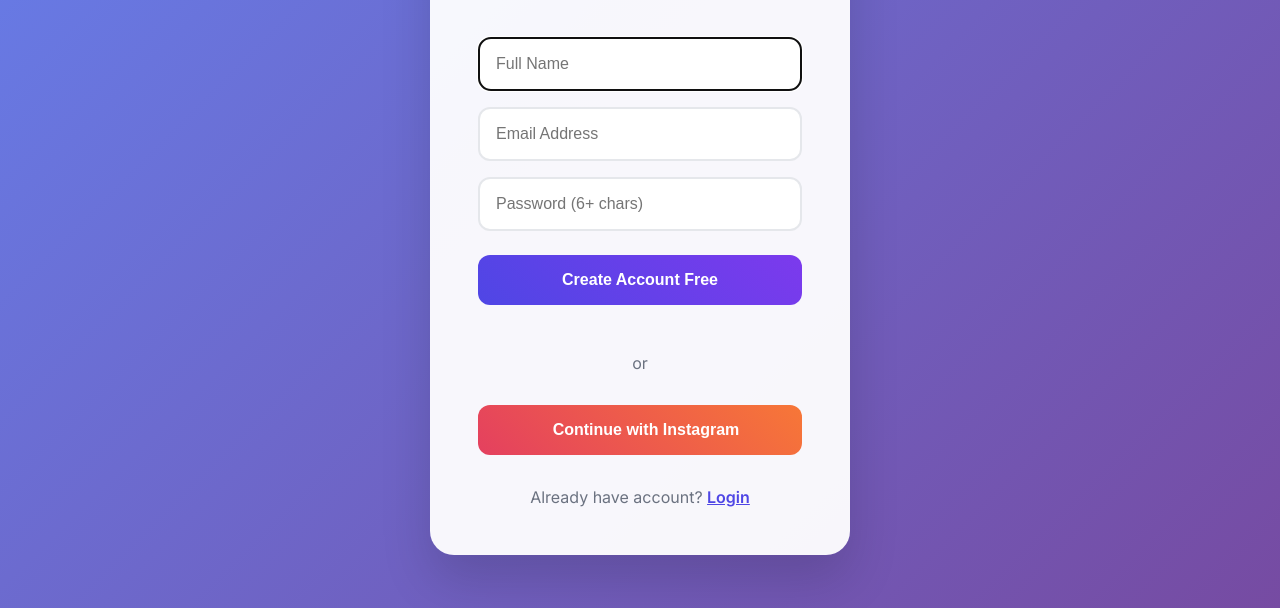
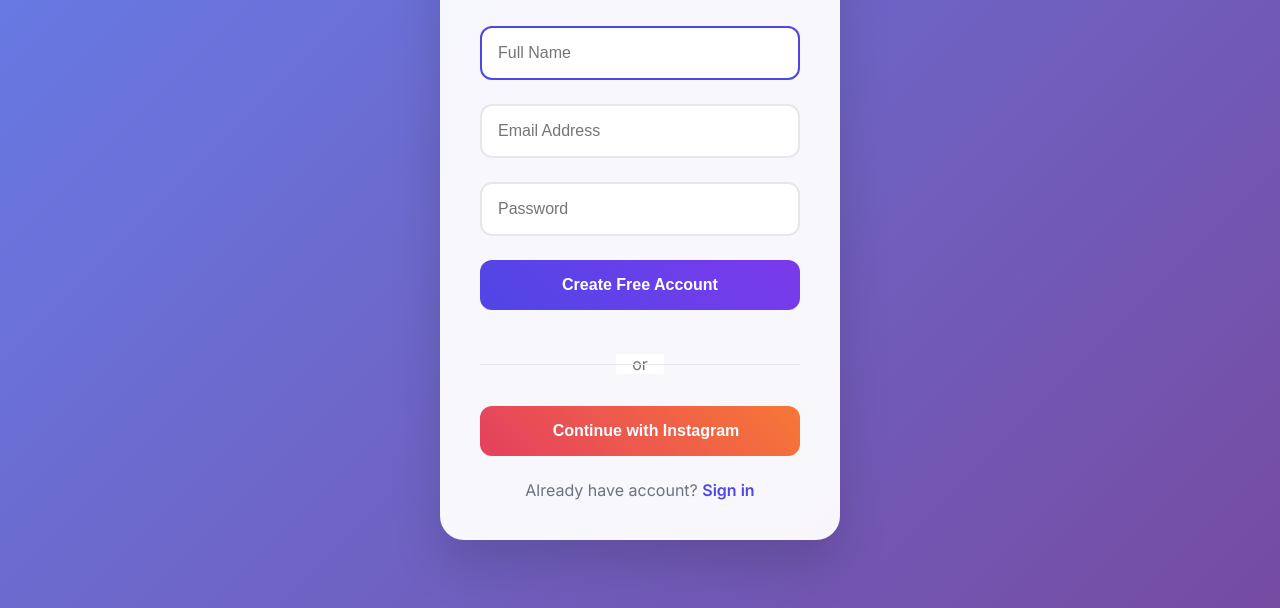
Before and after one commit to ap9165041-pixel/fine, a website: page public/auth.html in a window 1280 px wide. Shown: the part 192-800 px from the top of the page. Drawn offline with Linux system fonts and the light colour scheme.

Commit message:
Update auth.html

```diff
--- a/public/auth.html
+++ b/public/auth.html
@@ -2,107 +2,199 @@
 <html>
 <head>
   <title>Sign Up - InstaRocket</title>
-  <link rel="stylesheet" href="css/style.css">
   <link href="https://fonts.googleapis.com/css2?family=Inter:wght@400;500;600&display=swap" rel="stylesheet">
+  <style>
+    * { box-sizing: border-box; margin: 0; padding: 0; }
+    body {
+      font-family: 'Inter', sans-serif;
+      background: linear-gradient(135deg, #667eea 0%, #764ba2 100%);
+      min-height: 100vh;
+      display: flex;
+      align-items: center;
+      justify-content: center;
+      padding: 20px;
+    }
+    .auth-card {
+      background: rgba(255,255,255,0.95);
+      padding: 2.5rem;
+      border-radius: 24px;
+      width: 100%;
+      max-width: 400px;
+      box-shadow: 0 25px 50px rgba(0,0,0,0.15);
+    }
+    .logo {
+      text-align: center;
+      margin-bottom: 2rem;
+    }
+    .logo h2 {
+      color: #1f2937;
+      font-size: 2rem;
+      font-weight: 800;
+      margin-bottom: 0.5rem;
+    }
+    .logo p {
+      color: #6b7280;
+      font-size: 0.95rem;
+    }
+    input {
+      width: 100%;
+      padding: 16px;
+      margin: 12px 0;
+      border: 2px solid #e5e7eb;
+      border-radius: 12px;
+      font-size: 16px;
+      transition: border-color 0.3s;
+    }
+    input:focus {
+      outline: none;
+      border-color: #4F46E5;
+    }
+    button {
+      width: 100%;
+      padding: 16px;
+      border: none;
+      border-radius: 12px;
+      font-size: 16px;
+      font-weight: 600;
+      cursor: pointer;
+      margin: 12px 0;
+      transition: all 0.3s;
+    }
+    .btn-primary {
+      background: linear-gradient(45deg, #4F46E5, #7C3AED);
+      color: white;
+    }
+    .btn-primary:hover {
+      transform: translateY(-2px);
+      box-shadow: 0 10px 25px rgba(79,70,229,0.4);
+    }
+    .btn-instagram {
+      background: linear-gradient(45deg, #E4405F, #F77737);
+      color: white;
+      display: flex;
+      align-items: center;
+      justify-content: center;
+      gap: 12px;
+    }
+    .divider {
+      text-align: center;
+      margin: 2rem 0;
+      color: #6b7280;
+      position: relative;
+    }
+    .divider::before {
+      content: '';
+      position: absolute;
+      top: 50%;
+      left: 0;
+      right: 0;
+      height: 1px;
+      background: #e5e7eb;
+    }
+    .divider span {
+      background: rgba(255,255,255,0.95);
+      padding: 0 1rem;
+    }
+    .login-link {
+      text-align: center;
+      color: #6b7280;
+      margin-top: 1.5rem;
+    }
+    .login-link a {
+      color: #4F46E5;
+      font-weight: 600;
+      text-decoration: none;
+    }
+  </style>
 </head>
-<body style="background: linear-gradient(135deg,#667eea 0%,#764ba2 100%); display:flex; align-items:center; justify-content:center; min-height:100vh; font-family:Inter;">
-
-  <div style="background:rgba(255,255,255,0.95); padding:3rem; border-radius:24px; width:100%; max-width:420px; box-shadow:0 25px 50px rgba(0,0,0,0.15);">
-
-    <div style="text-align:center; margin-bottom:2rem;">
-      <h2 style="color:#1f2937; font-size:2rem; font-weight:800; margin-bottom:0.5rem;">InstaRocket</h2>
-      <p style="color:#6b7280;">Join 25K+ creators automating Instagram growth</p>
+<body>
+  <div class="auth-card">
+    <div class="logo">
+      <h2>InstaRocket</h2>
+      <p>Automate Instagram growth safely</p>
     </div>
 
-    <form id="authForm">
-      <input type="text" id="name" placeholder="Full Name" required
-             style="width:100%; padding:16px; margin:8px 0; border:2px solid #e5e7eb; border-radius:12px; font-size:16px;">
-      <input type="email" id="email" placeholder="Email Address" required
-             style="width:100%; padding:16px; margin:8px 0; border:2px solid #e5e7eb; border-radius:12px; font-size:16px;">
-      <input type="password" id="password" placeholder="Password (6+ chars)" required minlength="6"
-             style="width:100%; padding:16px; margin:8px 0; border:2px solid #e5e7eb; border-radius:12px; font-size:16px;">
+    <form id="authForm" novalidate>
+      <input type="text" id="name" name="name" placeholder="Full Name" required>
+      <input type="email" id="email" name="email" placeholder="Email Address" required>
+      <input type="password" id="password" name="password" placeholder="Password" required minlength="6">
 
-      <button type="submit" style="
-        width:100%; padding:16px; background:linear-gradient(45deg,#4F46E5,#7C3AED);
-        color:white; border:none; border-radius:12px; font-size:16px; font-weight:600;
-        cursor:pointer; margin:16px 0; transition:all 0.3s;">
-        Create Account Free
-      </button>
+      <button type="submit" class="btn-primary">Create Free Account</button>
     </form>
 
-    <div style="text-align:center; margin:2rem 0; color:#6b7280;">or</div>
+    <div class="divider">
+      <span>or</span>
+    </div>
 
-    <button onclick="connectInstagram()" style="
-      width:100%; padding:16px; background:linear-gradient(45deg,#E4405F,#F77737);
-      color:white; border:none; border-radius:12px; font-size:16px; font-weight:600;
-      cursor:pointer; display:flex; align-items:center; justify-content:center; gap:12px;">
+    <button type="button" class="btn-instagram" onclick="connectInstagram()">
       <i class="fab fa-instagram"></i>
       Continue with Instagram
     </button>
 
-    <p style="text-align:center; margin-top:2rem; color:#6b7280;">
-      Already have account? <a href="#" onclick="toggleLogin()" style="color:#4F46E5; font-weight:600;">Login</a>
+    <p class="login-link">
+      Already have account? <a href="#" onclick="showLogin()">Sign in</a>
     </p>
   </div>
 
   <script>
-    let isLogin = false;
+    let isLoginMode = false;
 
-    function toggleLogin() {
-      isLogin = !isLogin;
-      document.getElementById('name').style.display = isLogin ? 'none' : 'block';
-      document.getElementById('authForm').onsubmit = isLogin ? loginUser : registerUser;
-    }
+    document.getElementById('authForm').addEventListener('submit', async function(e) {
+      e.preventDefault();
 
-    async function registerUser(e) {
-      e.preventDefault();
-      await authUser('register');
-    }
-
-    async function loginUser(e) {
-      e.preventDefault();
-      await authUser('login');
-    }
-
-    async function authUser(type) {
       const email = document.getElementById('email').value;
       const password = document.getElementById('password').value;
-      const name = document.getElementById('name').value || 'User';
+      const name = document.getElementById('name').value;
+
+      const isRegister = !isLoginMode;
+      const endpoint = isRegister ? '/api/register' : '/api/login';
+      const body = isRegister ? { email, password, name } : { email, password };
 
       try {
-        const endpoint = type === 'register' ? '/api/register' : '/api/login';
-        const body = type === 'register' ?
-          { email, password, name } :
-          { email, password };
+        console.log(`🔄 ${isRegister ? 'Register' : 'Login'} →`, endpoint);
 
-        const res = await fetch(endpoint, {
+        const response = await fetch(endpoint, {
           method: 'POST',
           headers: { 'Content-Type': 'application/json' },
           body: JSON.stringify(body)
         });
 
-        const data = await res.json();
-        console.log(`${type} response:`, data);
+        const data = await response.json();
+        console.log('✅ Response:', data);
 
         if (data.token) {
           localStorage.setItem('token', data.token);
-          alert(`✅ ${type === 'register' ? 'Account created!' : 'Welcome back!'} Redirecting...`);
+          alert(`🎉 ${isRegister ? 'Account created!' : 'Welcome back!'} → Dashboard`);
           window.location.href = '/dashboard.html';
         } else {
-          alert(`❌ ${data.error || 'Something went wrong'}`);
+          alert(`❌ ${data.error || 'Try again'}`);
         }
-      } catch (err) {
-        console.error('Network error:', err);
+      } catch (error) {
+        console.error('🌐 Error:', error);
         alert('❌ Network error - Check console (F12)');
       }
+    });
+
+    function showLogin() {
+      isLoginMode = true;
+      document.getElementById('name').style.display = 'none';
+      document.querySelector('button[type="submit"]').textContent = 'Sign In';
+      document.querySelector('.login-link').innerHTML = 'New here? <a href="#" onclick="showRegister()">Create account</a>';
+    }
+
+    function showRegister() {
+      isLoginMode = false;
+      document.getElementById('name').style.display = 'block';
+      document.querySelector('button[type="submit"]').textContent = 'Create Free Account';
+      document.querySelector('.login-link').innerHTML = 'Already have account? <a href="#" onclick="showLogin()">Sign in</a>';
     }
 
     function connectInstagram() {
-      alert('🚀 Instagram Connect Coming Soon!\n\nFor now use Email signup 😊');
+      alert('🚀 Instagram OAuth coming soon!\nUse email for now 😊');
     }
 
     // Auto focus
-    document.getElementById('name')?.focus();
+    document.getElementById('name').focus();
   </script>
 </body>
 </html>
```
